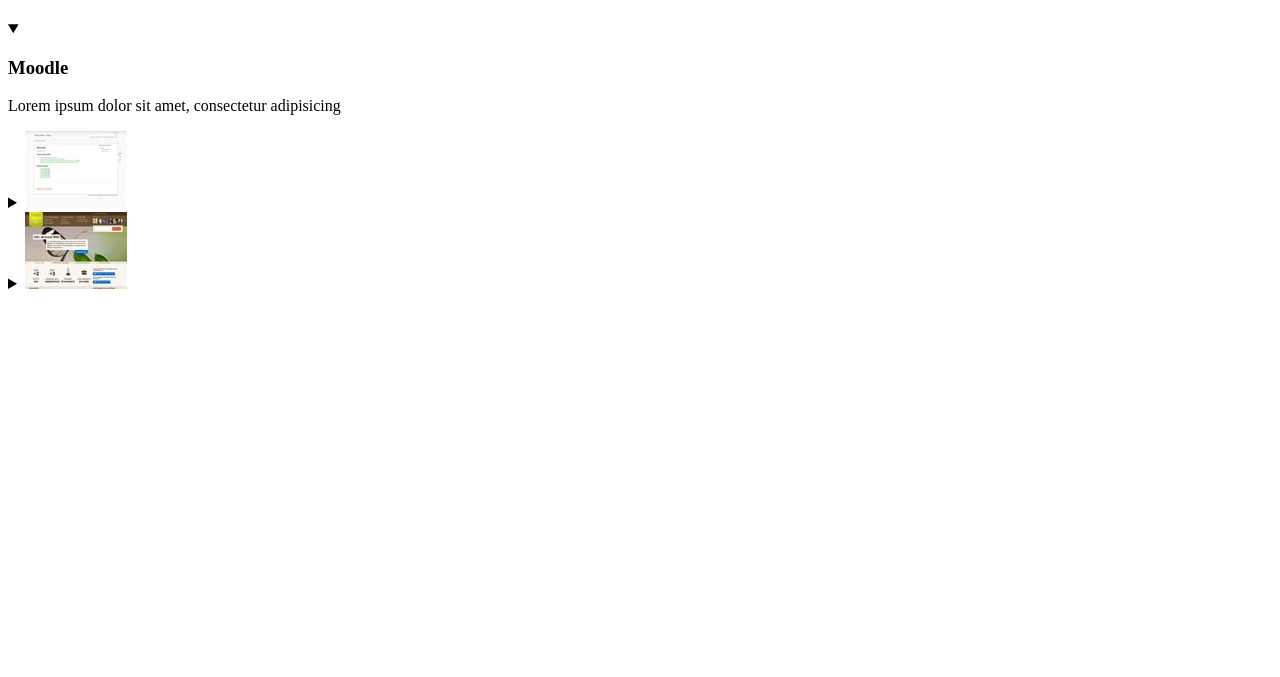
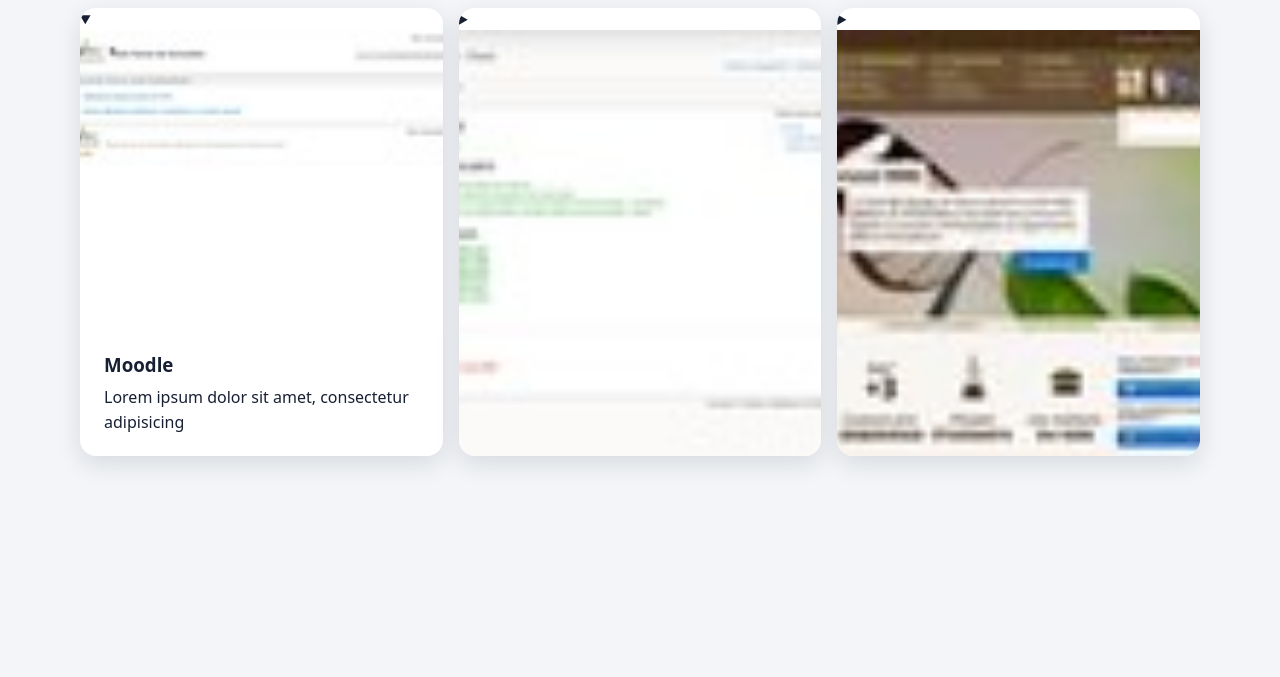
Before and after one commit to MMI-NFC-2026/sae105-r112-tp4-liloupee, a plain HTML site: page index.html in a window 1280 px wide. Shown: the part 123-800 px from the top of the page. Drawn offline with Linux system fonts and the light colour scheme.

Commit message:
Lilou-POVEDA

```diff
--- a/src/css/components/accordeon.css
+++ b/src/css/components/accordeon.css
@@ -1,3 +1,82 @@
 /**
 * Accordeon
 */
+
+* {
+  box-sizing: border-box;
+}
+
+body {
+  margin: 0;
+  padding: clamp(1.5rem, 5vw, 4rem);
+  color: #172033;
+  background: #f3f5f8;
+  font-family: system-ui, sans-serif;
+}
+
+h1 {
+  width: min(100%, 70rem);
+  margin: 0 auto 1.5rem;
+}
+
+.accordeon {
+  display: flex;
+  gap: 1rem;
+  width: min(100%, 70rem);
+  margin: 0 auto;
+}
+
+.accordeon > details {
+  display: flex;
+  flex: 1 1 0;
+  flex-direction: column;
+  min-width: 0;
+  height: 28rem;
+  overflow: hidden;
+  border-radius: 1rem;
+  background: #fff;
+  box-shadow: 0 0.5rem 1.5rem rgb(23 32 51 / 12%);
+  transition: flex-grow 400ms ease;
+}
+
+.accordeon > details > summary {
+  position: relative;
+  flex: 1;
+  min-height: 0;
+  overflow: hidden;
+  cursor: pointer;
+}
+
+.accordeon > details > summary img {
+  display: block;
+  width: 100%;
+  height: 100%;
+  object-fit: cover;
+}
+
+.accordeon > details > div {
+  padding: 1.25rem 1.5rem;
+}
+
+.accordeon h3 {
+  margin: 0 0 0.5rem;
+}
+
+.accordeon p {
+  margin: 0;
+  line-height: 1.6;
+}
+
+@media (max-width: 40rem) {
+  body {
+    padding: 1.5rem;
+  }
+
+  .accordeon {
+    flex-direction: column;
+  }
+
+  .accordeon > details {
+    height: 10rem;
+  }
+}
```
